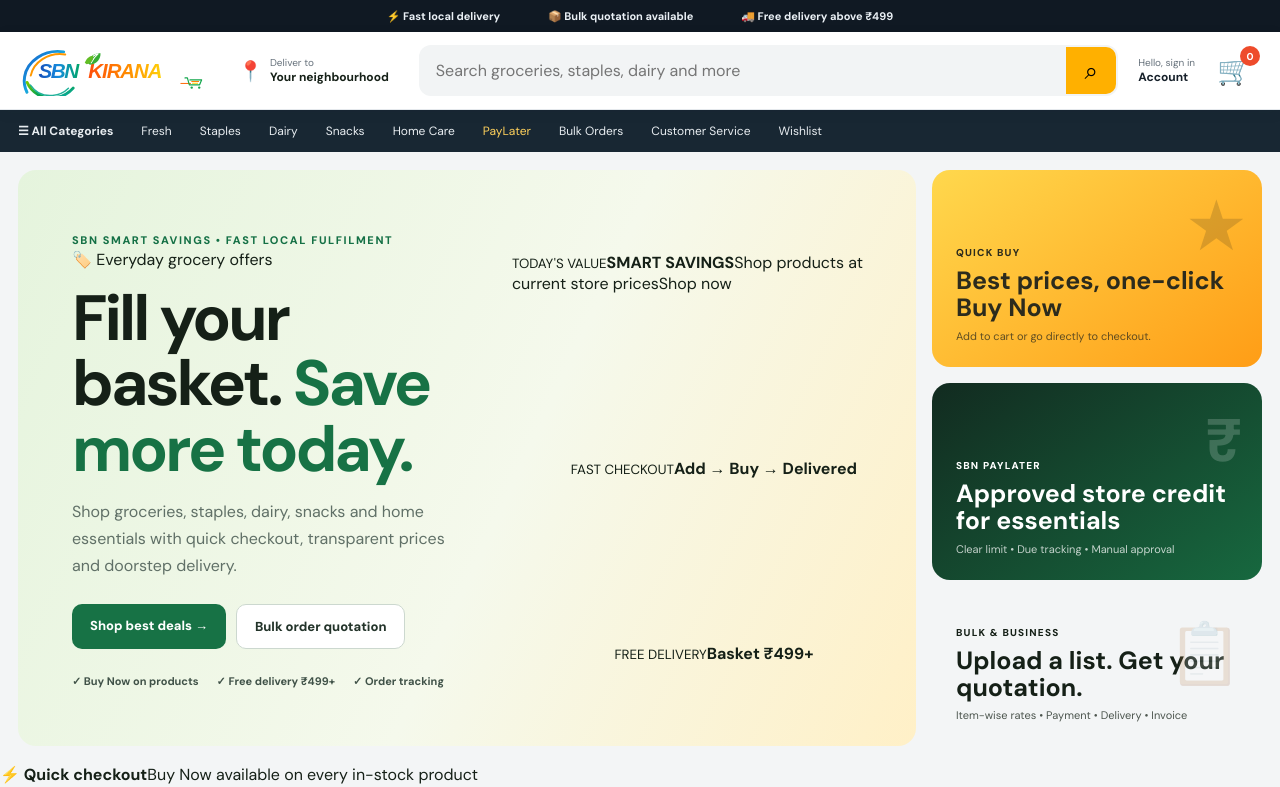
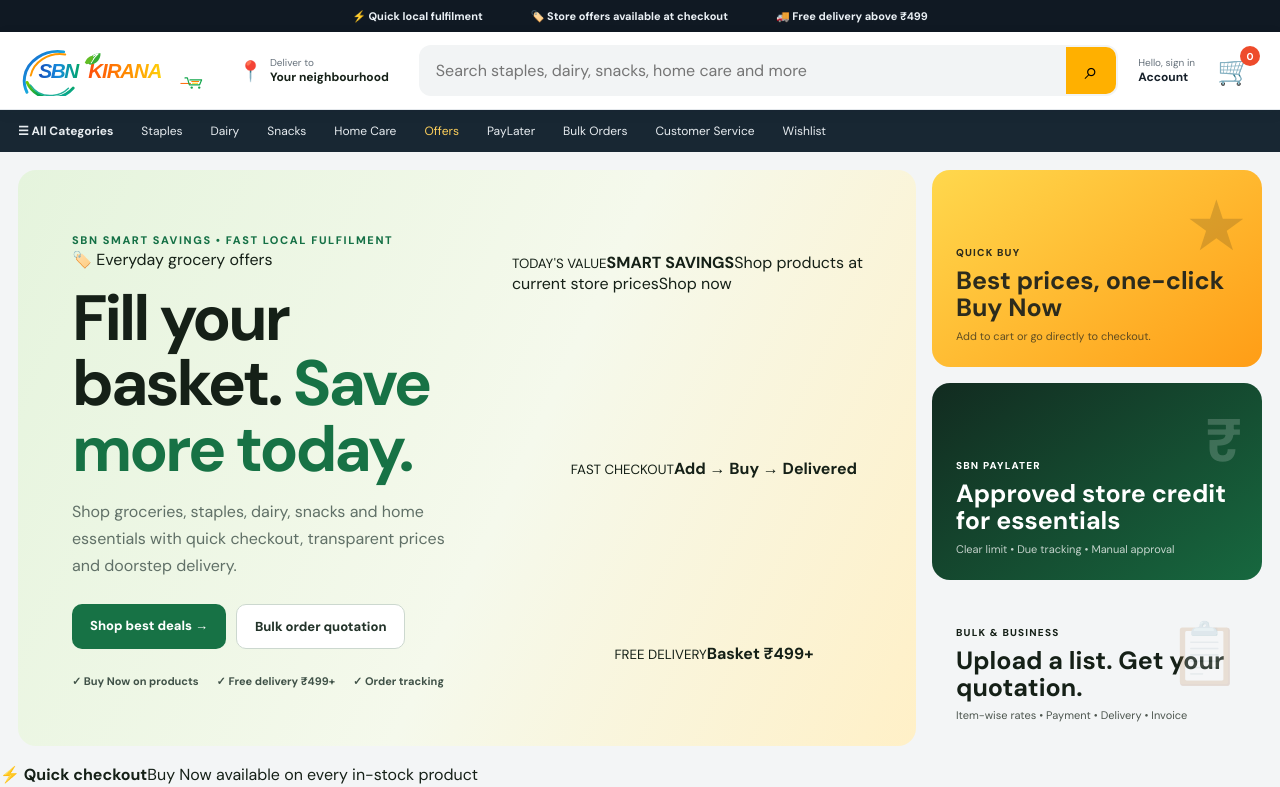
Before and after one commit to prakashkumawat07/SBN-KIRANA-AND-GROCERY, a React (Vite) app in the folder client/: page / in a window 1280 px wide. Shown: the top 787 px of the page. Built offline with nearby package versions, Linux system fonts and the light colour scheme; no server answers.

Commit message:
feat: add persistent checkout bar and simplify store navigation

```diff
--- a/client/src/components/Navbar.jsx
+++ b/client/src/components/Navbar.jsx
@@ -6,7 +6,7 @@ import '../account.css';
 
 export default function Navbar(){
   const {user,logout}=useAuth();
-  const {count}=useCart();
+  const {count,subtotal}=useCart();
   const nav=useNavigate();
   const [query,setQuery]=useState('');
   const [accountOpen,setAccountOpen]=useState(false);
@@ -14,11 +14,11 @@ export default function Navbar(){
   function signOut(){setAccountOpen(false);logout();nav('/')}
   const closeAccount=()=>setAccountOpen(false);
   return <>
-    <div className="offer-strip"><span>⚡ Fast local delivery</span><span>📦 Bulk quotation available</span><span>🚚 Free delivery above ₹499</span></div>
+    <div className="offer-strip"><span>⚡ Quick local fulfilment</span><span>🏷️ Store offers available at checkout</span><span>🚚 Free delivery above ₹499</span></div>
     <header className="market-header">
       <Link className="market-logo" to="/"><img src="/sbn-kirana-logo.svg" alt="SBN Kirana"/></Link>
       <div className="delivery-location"><span>📍</span><div><small>Deliver to</small><b>Your neighbourhood</b></div></div>
-      <form className="global-search" onSubmit={search}><input value={query} onChange={e=>setQuery(e.target.value)} placeholder="Search groceries, staples, dairy and more"/><button aria-label="Search">⌕</button></form>
+      <form className="global-search" onSubmit={search}><input value={query} onChange={e=>setQuery(e.target.value)} placeholder="Search staples, dairy, snacks, home care and more"/><button aria-label="Search">⌕</button></form>
       <div className="market-actions">
         {user?<div className={`account-menu ${accountOpen?'open':''}`}>
           <button className="account-trigger" onClick={()=>setAccountOpen(v=>!v)} aria-expanded={accountOpen}>
@@ -44,17 +44,17 @@ export default function Navbar(){
     </header>
     <nav className="category-nav">
       <Link to="/products"><b>☰ All Categories</b></Link>
-      <NavLink to="/products?category=Fruits%20%26%20Vegetables">Fresh</NavLink>
       <NavLink to="/products?category=Staples">Staples</NavLink>
       <NavLink to="/products?category=Dairy">Dairy</NavLink>
       <NavLink to="/products?category=Snacks">Snacks</NavLink>
       <NavLink to="/products?category=Household">Home Care</NavLink>
-      <Link className="nav-deal" to="/paylater">PayLater</Link>
+      <Link className="nav-deal" to="/products">Offers</Link>
+      <Link to="/paylater">PayLater</Link>
       <Link to="/bulk-orders">Bulk Orders</Link>
       <Link to="/contact">Customer Service</Link>
       <Link to="/wishlist">Wishlist</Link>
-      {user&&<Link to="/account">My Account</Link>}
       {user&&<Link to="/orders">My Orders</Link>}
     </nav>
+    {count>0&&<div className="cart-conversion-bar"><Link to="/cart" className="cart-conversion-summary"><span>🛒</span><div><b>{count} item{count===1?'':'s'} in your cart</b><small>Basket total ₹{Number(subtotal||0).toLocaleString('en-IN')}</small></div></Link><Link className="cart-conversion-checkout" to="/checkout">Checkout now →</Link></div>}
   </>
 }
```
